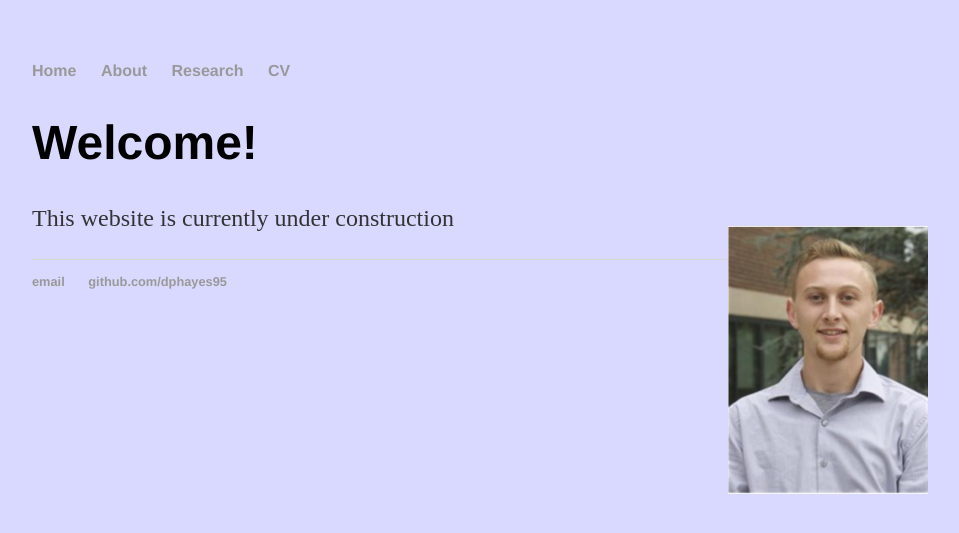
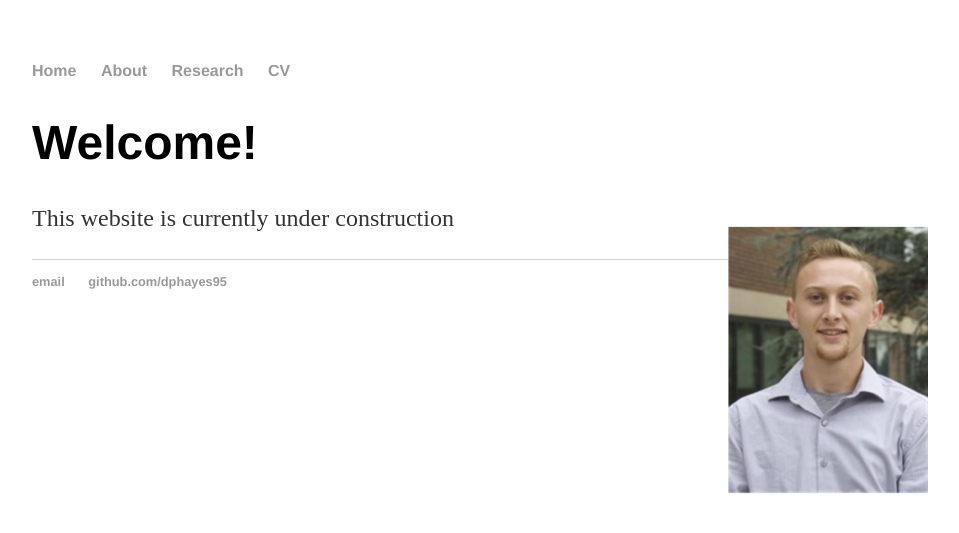
Before and after one commit to dhayes95/dhayes95.github.io, a Jekyll site: the page built from index.html, in a window 1280 px wide. Shown: the top 533 px of the page, without its empty margins (160-1119 px from the left). Built offline with Jekyll 4.4.1, drawn with Linux system fonts in a browser that asks for light colours.

Commit message:
Update main.css

```diff
--- a/css/main.css
+++ b/css/main.css
@@ -1,7 +1,6 @@
 body {
     margin: 60px auto;
     width: 70%;
-    background-color: rgba(0, 0, 255, 0.15);
 }
 
 a { text-decoration: none; color: #999; }
```
